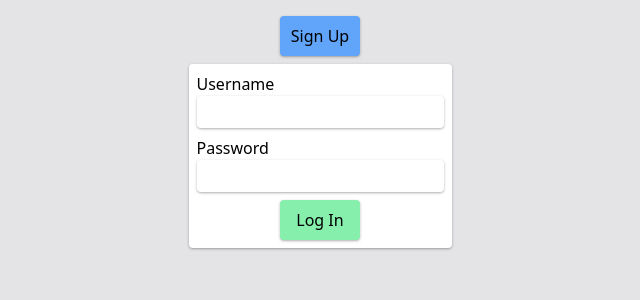
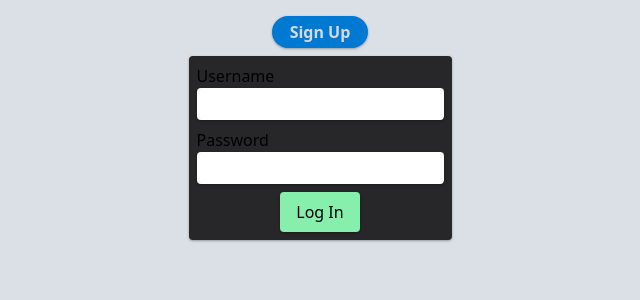
Before and after one commit to poximy/not-reddit, a Next.js app: page /auth/login in a window 1280 px wide. Shown: the top 300 px of the page, without its empty margins (320-960 px from the left). Built offline with nearby package versions, Linux system fonts and the light colour scheme.

Commit message:
Redesign home page

```diff
--- a/app/components/Button/AuthButton.tsx
+++ b/app/components/Button/AuthButton.tsx
@@ -7,22 +7,28 @@ const AuthButtons: FC = () => {
 		return (
 			<>
 				<button
-					className='shadow-bOx transition-ease w-20 rounded bg-red-400 p-2
-					text-center hover:scale-105'
+					className='transition-ease shadow-box w-24 rounded-full bg-reddit-blue
+					hover:scale-105 dark:bg-reddit-text-light'
 					onClick={() => signOut()}
 				>
-					Sign out
+					<p
+						className='p-1 text-center font-bold text-reddit-text-light
+						dark:text-reddit-body-dark'
+					>
+						Log Out
+					</p>
 				</button>
 			</>
 		);
 	}
 	return (
 		<button
-			className='transition-ease shadow-box w-20 rounded bg-green-400 p-2
-			hover:scale-105'
+			className='shadow-box transition-ease shadow-box w-24 rounded-full border-2 border-reddit-blue hover:scale-105 dark:border-reddit-text-light'
 			onClick={() => signIn()}
 		>
-			<p className='text-center'>Log In</p>
+			<p className='p-1 text-center font-bold text-reddit-blue dark:text-reddit-text-light'>
+				Log In
+			</p>
 		</button>
 	);
 };
--- a/app/components/Button/CreatePostButton.tsx
+++ b/app/components/Button/CreatePostButton.tsx
@@ -1,15 +1,19 @@
-import Image from 'next/image';
+import { FC } from 'react';
 import Link from 'next/link';
-import { FC } from 'react';
 
 const CreatePostButton: FC = () => {
 	return (
 		<Link href='/post'>
-			<a className='transition-ease group flex items-center gap-2 rounded bg-sky-400 p-2 font-medium hover:scale-105'>
-				Create Post
-				<span>
-					<Image src='/pencil.svg' alt='pencil icon' width={24} height={24} />
-				</span>
+			<a
+				className='shadow-box transition-ease shadow-box w-24 rounded-full border-2
+				border-reddit-blue hover:scale-105 dark:border-reddit-text-light'
+			>
+				<p
+					className='p-1 text-center font-bold text-reddit-blue
+					dark:text-reddit-text-light'
+				>
+					Post
+				</p>
 			</a>
 		</Link>
 	);
--- a/app/components/Button/SignUpButton.tsx
+++ b/app/components/Button/SignUpButton.tsx
@@ -1,13 +1,18 @@
-import Link from 'next/link';
 import { FC } from 'react';
+import { useRouter } from 'next/router';
 
 const SignUpButton: FC = () => {
+	const router = useRouter();
+
 	return (
-		<Link href='/auth/signup'>
-			<a className='transition-ease shadow-box w-20 rounded bg-blue-400 p-2 hover:scale-105'>
-				<p className='text-center'>Sign Up</p>
-			</a>
-		</Link>
+		<button
+			className='transition-ease shadow-box w-24 rounded-full bg-reddit-blue hover:scale-105 dark:bg-reddit-text-light'
+			onClick={() => router.push('/auth/signup')}
+		>
+			<p className='p-1 text-center font-bold text-reddit-text-light dark:text-reddit-body-dark'>
+				Sign Up
+			</p>
+		</button>
 	);
 };
 
--- a/app/components/Post/PostCard.tsx
+++ b/app/components/Post/PostCard.tsx
@@ -1,24 +1,14 @@
+import { FC } from 'react';
+import Link from 'next/link';
+
 import { Post } from '@prisma/client';
-import Image from 'next/image';
-import Link from 'next/link';
-import { FC } from 'react';
 
 const PostCard: FC<Post> = ({ id, title, text }) => {
 	return (
-		// TODO Add icon for comments and comment count
 		<Link href={`/post/${id}`}>
-			<a className='transition-ease dark-theme shadow-box round-2 w-frac group'>
-				<div className='relative flex items-center justify-between'>
-					<p className='w-fit text-lg line-clamp-1'>{title}</p>
-					<Image
-						src={'/external-link.svg'}
-						alt='external link icon'
-						width={24}
-						height={24}
-						className='transition-ease scale-0 group-hover:scale-100'
-					/>
-				</div>
-				<p className='text-justify text-base line-clamp-6'>{text}</p>
+			<a className='dark-body w-frac border-body cursor-pointer rounded p-2'>
+				<p className='w-fit text-lg line-clamp-1'>{title}</p>
+				<p className='text-justify line-clamp-6'>{text}</p>
 			</a>
 		</Link>
 	);
--- /dev/null
+++ b/app/components/body/NavBar.tsx
@@ -0,0 +1,38 @@
+import { FC } from 'react';
+import Link from 'next/link';
+import { useSession } from 'next-auth/react';
+
+import AuthButtons from '@components/Button/AuthButton';
+import SignUpButton from '@components/Button/SignUpButton';
+import CreatePostButton from '@components/Button/CreatePostButton';
+
+const NavBar: FC = () => {
+	const { data: session } = useSession();
+	return (
+		<div
+			className='border-body dark-body flex w-full flex-wrap items-center
+			justify-around gap-2 rounded p-2 sm:justify-between'
+		>
+			<Link href='/'>
+				<a className='min-w-fit cursor-pointer'>
+					<p className='text-center text-2xl font-bold'>Not-Reddit</p>
+				</a>
+			</Link>
+			<div className='flex flex-nowrap justify-around gap-4'>
+				{session ? (
+					<>
+						<CreatePostButton />
+						<AuthButtons />
+					</>
+				) : (
+					<>
+						<AuthButtons />
+						<SignUpButton />
+					</>
+				)}
+			</div>
+		</div>
+	);
+};
+
+export default NavBar;
--- a/pages/_document.tsx
+++ b/pages/_document.tsx
@@ -5,7 +5,7 @@ const Document: NextPage = () => {
 	return (
 		<Html>
 			<Head />
-			<body className='m-4 bg-zinc-200 dark:bg-neutral-900'>
+			<body className='m-4 bg-reddit-light-gray dark:bg-black'>
 				<Main />
 				<NextScript />
 			</body>
--- a/pages/index.tsx
+++ b/pages/index.tsx
@@ -1,14 +1,11 @@
-import CreatePostButton from '@components/Button/CreatePostButton';
-import PostCard from '@components/Post/PostCard';
 import prisma from '@lib/prisma';
 import { Post } from '@prisma/client';
+
+import Head from 'next/head';
 import { NextPage } from 'next';
-import Head from 'next/head';
-import SignUpButton from '@components/Button/SignUpButton';
 
-import { useSession } from 'next-auth/react';
-import AuthButtons from '@components/Button/AuthButton';
-
+import NavBar from '@components/body/NavBar';
+import PostCard from '@components/Post/PostCard';
 interface Props {
 	posts: Post[] | null;
 }
@@ -34,27 +31,17 @@ export async function getServerSideProps() {
 }
 
 const Home: NextPage<Props> = ({ posts }) => {
-	const { data: session } = useSession();
 	return (
 		<>
 			<Head>
 				<title>Not Reddit</title>
 			</Head>
-			<div className='relative flex flex-col items-center gap-2'>
-				<div className='flex gap-2 md:absolute md:top-0 md:right-0 md:flex-col'>
-					{session ? (
-						<>
-							<CreatePostButton />
-						</>
-					) : (
-						<>
-							<AuthButtons />
-							<SignUpButton />
-						</>
-					)}
-				</div>
+			<div className='flex flex-col items-center gap-4'>
+				<NavBar />
 				{posts === null ? (
-					<p className='round-2 shadow-box bg-red-500'>no posts available</p>
+					<p className='round-2 shadow-box bg-reddit-orange'>
+						no posts available
+					</p>
 				) : (
 					<>
 						{posts.map((post) => (
--- a/styles/globals.css
+++ b/styles/globals.css
@@ -2,8 +2,12 @@
 @tailwind components;
 @tailwind utilities;
 
-.dark-theme {
-	@apply bg-white dark:bg-zinc-800 dark:text-zinc-200;
+.dark-body {
+	@apply bg-reddit-body-light text-reddit-text-dark dark:bg-reddit-body-dark dark:text-reddit-text-light;
+}
+
+.border-body {
+	@apply border border-reddit-border-light dark:border-reddit-border-dark;
 }
 
 .shadow-box {
--- a/tailwind.config.js
+++ b/tailwind.config.js
@@ -10,6 +10,23 @@ module.exports = {
 				'2/3': 'calc(2 / 3 * 100%)',
 				'3/4': '75%',
 			},
+			colors: {
+				// primary
+				'reddit-orange': '#FF4500',
+				'reddit-blue': '#0079D3',
+				// secondary
+				'reddit-body-dark': '#1A1A1B',
+				'reddit-body-light': '#FFFFFF',
+				// background
+				'reddit-black': '030303',
+				'reddit-light-gray': '#DAE0E6',
+				//border
+				'reddit-border-dark': '#474748',
+				'reddit-border-light': '#CCCCCC',
+				// text
+				'reddit-text-dark': '#222222',
+				'reddit-text-light': '#D7DADC',
+			},
 		},
 	},
 	plugins: [require('@tailwindcss/line-clamp')],
```
Also changed, not shown: public/external-link.svg (deleted), public/pencil.svg (deleted).
